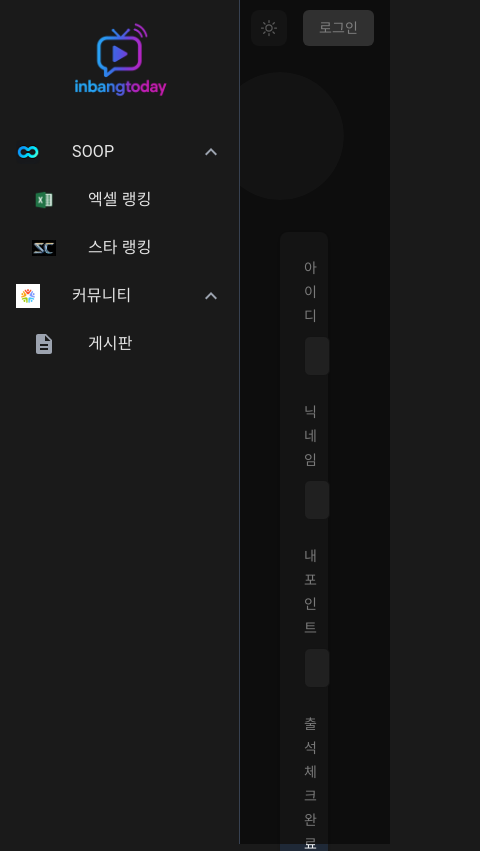
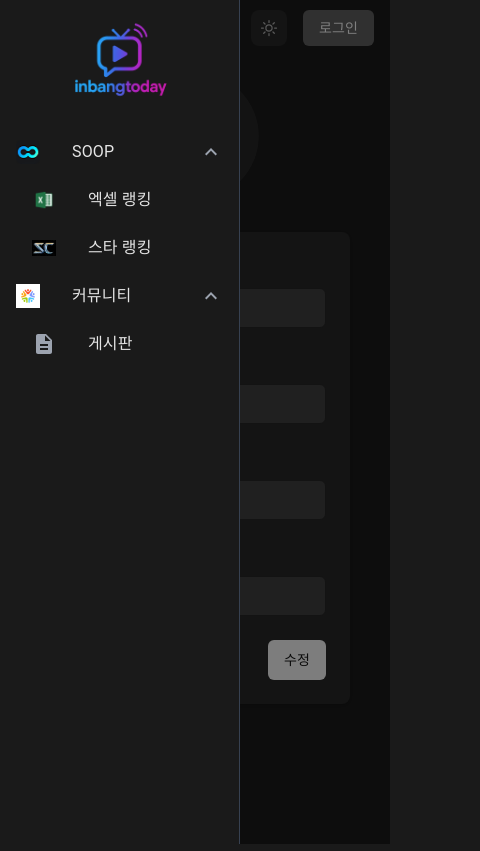
Before and after one commit to graylobo/inbang-today-client, a Next.js app: page /user/profile in a window 390 px wide. Shown: the top 851 px of the page, 480 px wide, since content can reach past the window. Built offline with nearby package versions, Linux system fonts and the light colour scheme; no server answers.

Commit message:
feat: add respond css

```diff
--- a/src/layouts/Base.module.scss
+++ b/src/layouts/Base.module.scss
@@ -0,0 +1,8 @@
+@use "@/styles/mixins.scss" as *;
+
+.base {
+  display: flex;
+  @include respond-to("large-desktop") {
+    padding: 0 200px;
+  }
+}
--- a/src/layouts/Base.tsx
+++ b/src/layouts/Base.tsx
@@ -5,7 +5,7 @@ import Box from "@mui/material/Box";
 import CssBaseline from "@mui/material/CssBaseline";
 import { styled } from "@mui/material/styles";
 import * as React from "react";
-
+import styles from "./Base.module.scss";
 export const DRAWER_WIDTH = 240;
 export const DrawerHeader = styled("div")(({ theme }) => ({
   display: "flex",
@@ -18,7 +18,7 @@ export const DrawerHeader = styled("div")(({ theme }) => ({
 
 export default function BaseLayout({ children }: any) {
   return (
-    <Box sx={{ display: "flex", paddingX: 30 }}>
+    <div className={styles.base}>
       <CssBaseline />
       <NavBar />
       <Sidebar />
@@ -35,6 +35,6 @@ export default function BaseLayout({ children }: any) {
         <DrawerHeader />
         {children}
       </Box>
-    </Box>
+    </div>
   );
 }
--- /dev/null
+++ b/src/styles/_breakpoints.scss
@@ -0,0 +1,30 @@
+@use "sass:map";
+@use "sass:meta";
+
+$breakpoints: (
+  "mobile": 360px,
+  "tablet": 768px,
+  "desktop": 960px,
+  "large-desktop": 1200px,
+);
+
+@mixin respond-to($breakpoint) {
+  @if map.has-key($breakpoints, $breakpoint) {
+    @if meta.type-of(map.get($breakpoints, $breakpoint)) == "string" {
+      @media #{map.get($breakpoints, $breakpoint)} {
+        @content;
+      }
+    } @else {
+      @media (min-width: map.get($breakpoints, $breakpoint)) {
+        @content;
+      }
+    }
+  } @else {
+    @warn "Unknown breakpoint: #{$breakpoint}";
+  }
+}
+
+// 사용 예시:
+// @include respond-to('tablet') {
+//   font-size: 16px;
+// }
--- /dev/null
+++ b/src/styles/_mixins.scss
@@ -0,0 +1,28 @@
+@use "./variables.scss" as *;
+@use "./breakpoints.scss" as *;
+@forward "./variables.scss";
+@forward "./breakpoints.scss";
+
+@mixin flex-center {
+  display: flex;
+  justify-content: center;
+  align-items: center;
+}
+
+@mixin grid($columns: 1, $gap: $spacing-md) {
+  display: grid;
+  grid-template-columns: repeat($columns, 1fr);
+  gap: $gap;
+}
+
+@mixin container {
+  width: 100%;
+  margin: 0 auto;
+  padding: 0 #{$container-padding};
+}
+
+@mixin text-ellipsis {
+  white-space: nowrap;
+  overflow: hidden;
+  text-overflow: ellipsis;
+}
--- /dev/null
+++ b/src/styles/_variables.scss
@@ -0,0 +1,32 @@
+$primary-color: #3498db;
+$secondary-color: #2ecc71;
+$text-color: #333333;
+$background-color: #ffffff;
+$error-color: #e74c3c;
+
+$font-family-base: "NanumSquare Neo", -apple-system, BlinkMacSystemFont,
+  "Segoe UI", Roboto, Oxygen, Ubuntu, Cantarell, "Open Sans", "Helvetica Neue",
+  sans-serif;
+
+$font-size-small: 0.875rem; // 14px
+$font-size-base: 1rem; // 16px
+$font-size-medium: 1.125rem; // 18px
+$font-size-large: 1.25rem; // 20px
+$font-size-xlarge: 1.5rem; // 24px
+$font-size-xxlarge: 2rem; // 32px
+
+$spacing-xs: 0.25rem; // 4px
+$spacing-sm: 0.5rem; // 8px
+$spacing-md: 1rem; // 16px
+$spacing-lg: 1.5rem; // 24px
+$spacing-xl: 2rem; // 32px
+
+$z-index-dropdown: 1000;
+$z-index-sticky: 1020;
+$z-index-fixed: 1030;
+$z-index-modal-backdrop: 1040;
+$z-index-modal: 1050;
+$z-index-popover: 1060;
+$z-index-tooltip: 1070;
+
+$container-padding: 25px;
```
Also changed, not shown: src/components/containers/navbar/index.tsx (+6 -6 lines).
